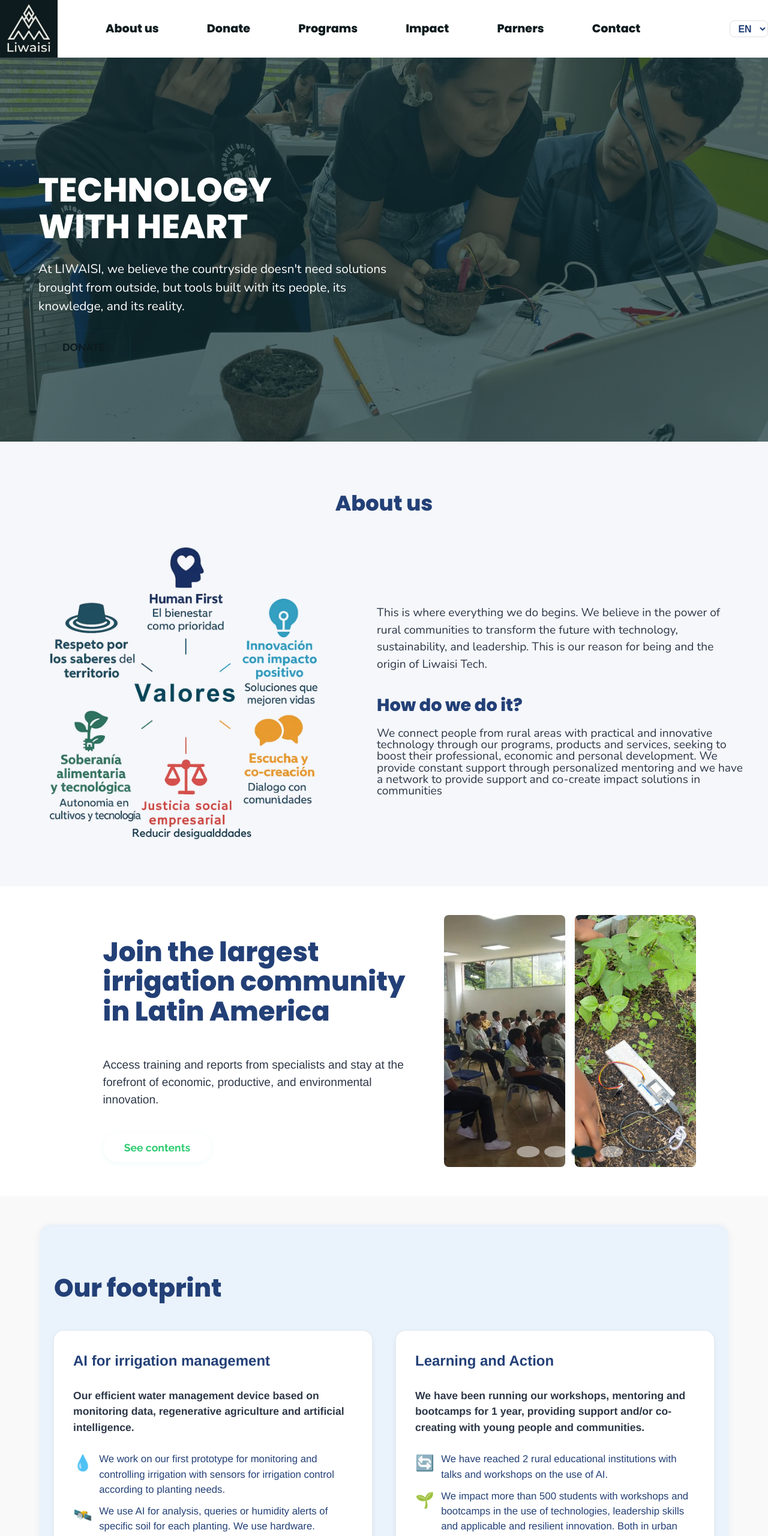
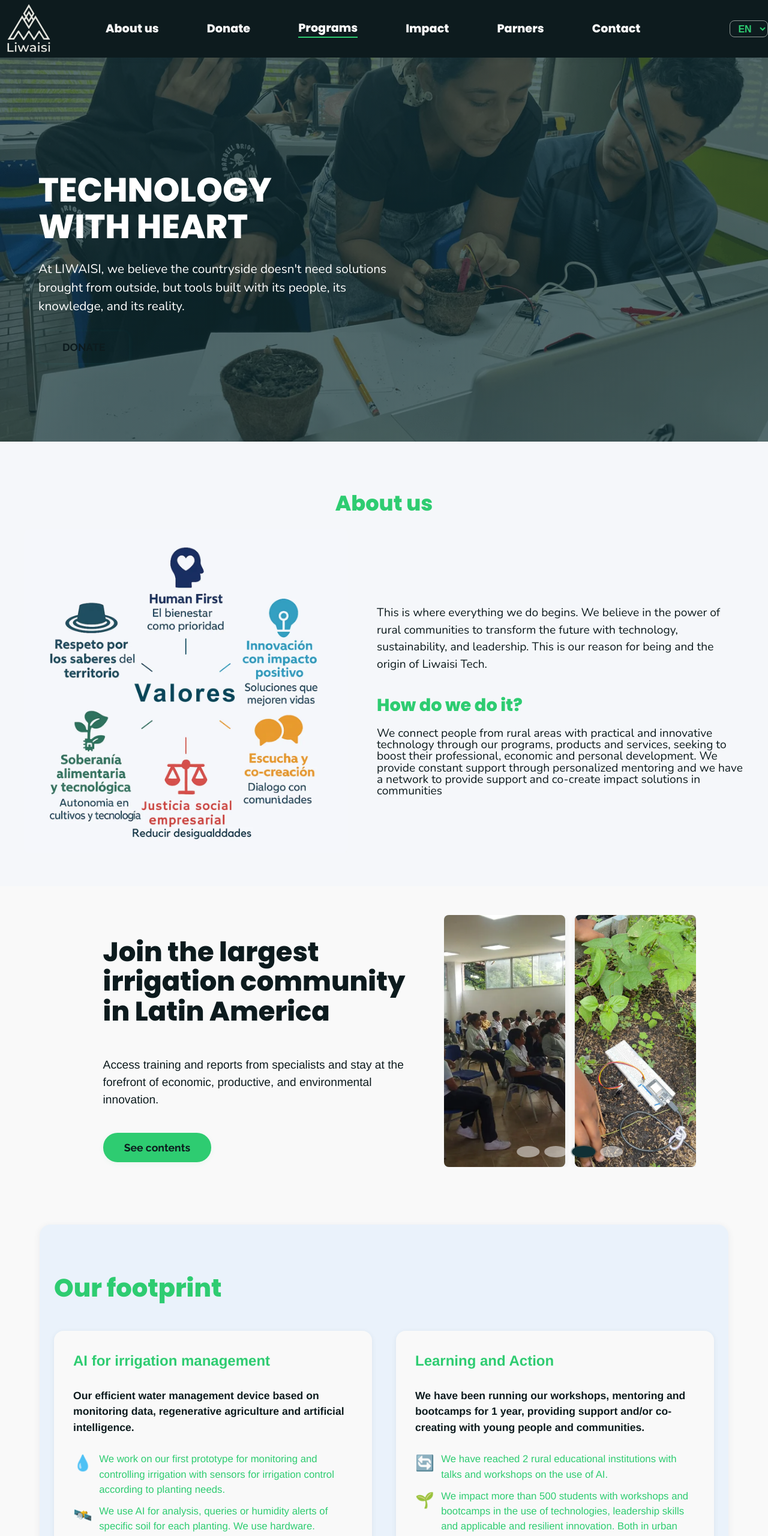
Before and after one commit to liwaisi-tech/liwaisi-tech.github.io, a React (Vite) app: page / in a window 1280 px wide. Shown: the top 2560 px of the page at 60% size. Built offline with nearby package versions, Linux system fonts and the light colour scheme; no server answers.

Commit message:
refactor(brand): migrate CSS to brand palette tokens

```diff
--- a/src/App.css
+++ b/src/App.css
@@ -28,6 +28,7 @@ html, body {
   will-change: filter;
   transition: filter 300ms;
 }
+/* Vite HMR scaffold drop-shadows — not used in production UI */
 .logo:hover {
   filter: drop-shadow(0 0 2em #646cffaa);
 }
--- a/src/components/AboutSection/AboutSection.module.css
+++ b/src/components/AboutSection/AboutSection.module.css
@@ -1,5 +1,6 @@
 .about-section {
   padding: 3rem 0;
+  /* neutral-utility: about section background — very light gray */
   background: #f5f7fa;
 }
 
@@ -30,7 +31,8 @@
   font-family: 'Poppins', Arial, sans-serif;
   font-weight: 800;
   font-size: 2.2rem;
-  color: #234077;
+  /* Q2 resolved: navy #234077 → action-primary */
+  color: var(--color-action-primary);
   margin-bottom: 1rem;
   text-align: center;
 }
@@ -39,7 +41,8 @@
   margin: 1.5rem 0 0 0;
   font-family: 'Nunito', Arial, sans-serif;
   font-size: 1.2rem;
-  color: #2d3748;
+  /* Q2 resolved: #2d3748 → text-primary */
+  color: var(--color-text-primary);
   line-height: 1.5;
 }
 
@@ -47,7 +50,8 @@
   font-family: 'Poppins', Arial, sans-serif;
   font-weight: 700;
   font-size: 1.8rem;
-  color: #234077;
+  /* Q2 resolved: navy #234077 → action-primary */
+  color: var(--color-action-primary);
   margin: 2rem 0 1rem 0;
 }
 
@@ -56,7 +60,8 @@
   margin: 0;
   font-family: 'Nunito', Arial, sans-serif;
   font-size: 1.2rem;
-  color: #2d3748;
+  /* Q2 resolved: #2d3748 → text-primary */
+  color: var(--color-text-primary);
   line-height: 1;
 }
 
--- a/src/components/CommunitySection/CommunitySection.module.css
+++ b/src/components/CommunitySection/CommunitySection.module.css
@@ -5,7 +5,7 @@
     align-items: flex-start;
     gap: 3rem;
     padding: 3rem 2vw 3rem 6vw;
-    background: #fff;
+    background: var(--color-bg-light);
   }
 
   .community-content {
@@ -20,13 +20,15 @@
     font-family: 'Poppins', Arial, sans-serif;
     font-size: 2.8rem;
     font-weight: 800;
-    color: #234077;
+    /* Q2 resolved: navy #234077 → text-primary */
+    color: var(--color-text-primary);
     margin-bottom: 2rem;
     line-height: 1.1;
   }
 
   .community-desc {
-    color: #2d3748;
+    /* Q2 resolved: #2d3748 → text-primary */
+    color: var(--color-text-primary);
     font-size: 1.2rem;
     margin-bottom: 2.5rem;
     line-height: 1.5;
@@ -34,21 +36,22 @@
 
   .community-btn {
     font-family: 'Raleway', Arial, Helvetica, sans-serif;
-    background: var(--color-celeste);
-    color: var(--color-verde-oscuro);
+    /* Q2 resolved: legacy celeste var → action-primary */
+    background: var(--color-action-primary);
+    color: var(--color-text-primary);
     font-weight: bold;
     font-size: 1.1rem;
     border: none;
     border-radius: 24px;
     padding: 0.9rem 2.2rem;
     cursor: pointer;
-    box-shadow: 0 2px 8px rgba(55,195,209,0.08);
+    box-shadow: 0 2px 8px rgba(46,204,113,0.08);
     transition: background 0.2s, color 0.2s;
   }
 
   .community-btn:hover {
-    background: var(--color-verde-agua);
-    color: var(--color-negro);
+    background: var(--color-action-hover);
+    color: var(--color-text-primary);
   }
 
   /* Nuevo contenedor para el slide */
@@ -110,7 +113,8 @@
   }
 
   .indicator-active {
-    background: #103035;
+    /* Q2 resolved: #103035 Verde Tierra → bg-secondary */
+    background: var(--color-bg-secondary);
     box-shadow: 0 0 0 2px rgba(16, 48, 53, 0.3);
   }
 
--- a/src/components/Footer/Footer.module.css
+++ b/src/components/Footer/Footer.module.css
@@ -1,6 +1,7 @@
 .footer {
-  background: #103035;
-  color: #f5f7fa;
+  /* Q1 resolved: footer bg Verde Abismo */
+  background: var(--color-footer-bg);
+  color: var(--color-footer-text);
   padding: 2.5rem 0 1.5rem 0;
   margin-top: 0;
   font-size: 1rem;
@@ -31,26 +32,28 @@
   justify-content: center;
   width: 44px;
   height: 44px;
-  border: 2px solid #f5f7fa;
+  border: 2px solid var(--color-footer-text);
   border-radius: 50%;
   transition: all 0.3s ease;
   text-decoration: none;
 }
 
 .footer-icons a:hover {
-  border-color: #f89c2b;
-  background: rgba(248, 156, 43, 0.1);
+  /* Q2 resolved: #f89c2b → Verde Clorofila hover */
+  border-color: var(--color-action-primary);
+  background: rgba(46, 204, 113, 0.1);
 }
 
 .icon {
   width: 20px;
   height: 20px;
-  color: #f5f7fa;
+  color: var(--color-footer-text);
   transition: color 0.3s ease;
 }
 
 .footer-icons a:hover .icon {
-  color: #f89c2b;
+  /* Q2 resolved: #f89c2b → Verde Clorofila hover */
+  color: var(--color-action-primary);
 }
 .footer-contact {
   margin-top: 0.5rem;
@@ -66,23 +69,24 @@
 .email-icon {
   width: 18px;
   height: 18px;
-  color: #f5f7fa;
+  color: var(--color-footer-text);
 }
 .footer-legal {
   text-align: center;
-  color: #cfd8e3;
+  /* neutral-utility: muted footer text — Gris Tecnico */
+  color: var(--color-footer-muted);
   font-size: 0.98rem;
   margin-bottom: 1.2rem;
 }
 .footer-divider {
   border: none;
-  border-top: 1.5px solid #cfd8e3;
+  border-top: 1.5px solid var(--color-border-subtle);
   margin: 1.2rem 0 1.2rem 0;
   width: 90%;
 }
 .footer-claim {
   text-align: center;
-  color: #f5f7fa;
+  color: var(--color-footer-text);
   font-size: 1.1rem;
   font-weight: bold;
   letter-spacing: 0.5px;
--- a/src/components/ImpactSection/ImpactSection.module.css
+++ b/src/components/ImpactSection/ImpactSection.module.css
@@ -1,5 +1,6 @@
 .impact-section {
     margin-top: 3rem;
+    /* neutral-utility: section bg — very light blue-gray (used for visual section separation) */
     background: #eaf2fb;
     border-radius: 18px;
     padding: 2.5rem 1.5rem;
@@ -13,7 +14,8 @@
     font-family: 'Poppins', Arial, sans-serif;
     font-size: 2.6rem;
     font-weight: 800;
-    color: #234077;
+    /* Q2 resolved: navy #234077 → action-primary (section heading reads as interactive/brand) */
+    color: var(--color-action-primary);
     margin-bottom: 2.5rem;
     text-align: left;
   }
@@ -24,7 +26,7 @@
     justify-content: space-between;
   }
   .impact-card {
-    background: #fff;
+    background: var(--color-bg-light);
     border-radius: 16px;
     box-shadow: 0 2px 8px rgba(44,62,80,0.08);
     padding: 2rem 2rem 1.5rem 2rem;
@@ -39,12 +41,14 @@
   .impact-card-title {
     font-size: 1.5rem;
     font-weight: 700;
-    color: #234077;
+    /* Q2 resolved: navy #234077 → action-primary */
+    color: var(--color-action-primary);
     margin-bottom: 0.5rem;
   }
   .impact-card-desc {
     font-size: 1.1rem;
-    color: #2d3748;
+    /* Q2 resolved: #2d3748 → text-primary */
+    color: var(--color-text-primary);
     margin-bottom: 0.5rem;
   }
   .impact-card-list {
@@ -58,11 +62,13 @@
     gap: 0.7rem;
     margin-bottom: 0.7rem;
     font-size: 1.05rem;
-    color: #234077;
+    /* Q2 resolved: navy #234077 → action-primary */
+    color: var(--color-action-primary);
   }
   .impact-card-icon {
     font-size: 1.6rem;
-    color: #37c3d1;
+    /* Q2 resolved: celeste #37c3d1 → action-primary */
+    color: var(--color-action-primary);
     min-width: 32px;
   }
   @media (max-width: 900px) {
--- a/src/components/Navbar/Navbar.module.css
+++ b/src/components/Navbar/Navbar.module.css
@@ -8,7 +8,8 @@
   right: 0;
   z-index: 100;
   box-shadow: 0 2px 8px rgba(44,62,80,0.07);
-  background: #fff;
+  /* Q1 resolved: dark navbar — Verde Abismo #0D1B1E */
+  background: var(--color-bg-primary);
 }
 .logo {
   display: flex;
@@ -22,7 +23,7 @@
 }
 .navbar nav a {
   margin-left: 2.5rem;
-  color: var(--color-verde-oscuro);
+  color: var(--color-text-inverse);
   text-decoration: none;
   font-size: 1.2rem;
   font-weight: 500;
@@ -30,12 +31,12 @@
   font-family: 'Poppins', Arial, Helvetica, sans-serif;
 }
 .navbar nav a:hover {
-  color: var(--color-celeste);
+  color: var(--color-action-primary);
 }
 .active-link {
-  color: var(--color-celeste);
+  color: var(--color-action-primary);
   font-weight: bold;
-  border-bottom: 2px solid var(--color-celeste);
+  border-bottom: 2px solid var(--color-action-primary);
 }
 .lang-selector {
   margin-left: 1rem;
@@ -43,21 +44,23 @@
   padding: 0.2rem 0.6rem;
   font-weight: 600;
   font-size: 1rem;
-  border: 1px solid #e0e0e0;
-  background: #fff;
-  color: #234077;
+  /* neutral-utility: border — Gris Tecnico */
+  border: 1px solid var(--color-border-subtle);
+  background: var(--color-bg-primary);
+  /* Q2 resolved: navy #234077 → Verde Clorofila for interactive elements */
+  color: var(--color-action-primary);
   outline: none;
   transition: border 0.2s;
 }
 .lang-selector:focus {
-  border: 1.5px solid #37c3d1;
+  border: 1.5px solid var(--color-action-primary);
 }
 .nav-hamburger {
   display: block;
   background: none;
   border: none;
   cursor: pointer;
-  color: var(--color-verde-oscuro);
+  color: var(--color-text-inverse);
   z-index: 101;
   margin-left: auto;
 }
@@ -73,7 +76,7 @@
   height: 100vh;
   width: 80vw;
   max-width: 320px;
-  background: var(--color-fondo);
+  background: var(--color-bg-light);
   box-shadow: -2px 0 16px rgba(16,48,53,0.10);
   display: flex;
   flex-direction: column;
@@ -82,14 +85,14 @@
   z-index: 100;
 }
 .nav-mobile a {
-  color: var(--color-verde-oscuro);
+  color: var(--color-text-primary);
   font-size: 1.3rem;
   font-weight: 600;
   text-decoration: none;
   transition: color 0.2s;
 }
 .nav-mobile a:hover {
-  color: var(--color-celeste);
+  color: var(--color-action-primary);
 }
 @media (max-width: 900px) {
   .navbar {
@@ -175,7 +178,8 @@
   background: none;
   border: none;
   font-size: 2rem;
-  color: #6b7280;
+  /* neutral-utility: modal close icon — Gris Tecnico */
+  color: var(--color-text-secondary);
   cursor: pointer;
   z-index: 1001;
   width: 40px;
@@ -188,6 +192,7 @@
 }
 
 .modal-close:hover {
+  /* neutral-utility: modal close hover bg — very light gray */
   background: #f3f4f6;
-  color: #374151;
+  color: var(--color-text-primary);
 }
--- a/src/components/PartnersSection/PartnersSection.module.css
+++ b/src/components/PartnersSection/PartnersSection.module.css
@@ -1,5 +1,5 @@
 .partners-section {
-  background: #fff;
+  background: var(--color-bg-light);
   padding: 2.5rem 0 3.5rem 0;
   display: flex;
   flex-direction: column;
@@ -7,7 +7,8 @@
   justify-content: center;
 }
 .partners-title {
-  color: #234077;
+  /* Q2 resolved: navy #234077 → text-primary */
+  color: var(--color-text-primary);
   font-size: 2.2rem;
   font-weight: 800;
   margin-bottom: 1.5rem;
@@ -24,7 +25,7 @@
   width: 260px;
   height: 120px;
   object-fit: contain;
-  background: #fff;
+  background: var(--color-bg-light);
   border-radius: 8px;
   box-shadow: 0 2px 8px rgba(44,62,80,0.08);
   transition: transform 0.2s ease, box-shadow 0.2s ease;
@@ -70,21 +71,22 @@
   display: none !important;
 }
 .partners-btn {
-  background: #37c3d1;
-  color: #103035;
+  /* Q2 resolved: celeste #37c3d1 → action-primary; verde-agua #c0efe1 → action-hover */
+  background: var(--color-action-primary);
+  color: var(--color-text-primary);
   font-weight: bold;
   font-size: 1.1rem;
   border: none;
   border-radius: 24px;
   padding: 0.9rem 2.2rem;
   cursor: pointer;
-  box-shadow: 0 2px 8px rgba(55,195,209,0.08);
+  box-shadow: 0 2px 8px rgba(46,204,113,0.08);
   transition: background 0.2s, color 0.2s;
   margin-top: 1.5rem;
 }
 .partners-btn:hover {
-  background: #c0efe1;
-  color: #000000;
+  background: var(--color-action-hover);
+  color: var(--color-text-primary);
 }
 
 /* Modal styles */
@@ -120,7 +122,8 @@
   background: none;
   border: none;
   font-size: 2rem;
-  color: #6b7280;
+  /* neutral-utility: modal close icon — Gris Tecnico */
+  color: var(--color-text-secondary);
   cursor: pointer;
   z-index: 1001;
   width: 40px;
@@ -133,6 +136,7 @@
 }
 
 .modal-close:hover {
+  /* neutral-utility: modal close hover bg — light gray */
   background: #f3f4f6;
-  color: #374151;
+  color: var(--color-text-primary);
 }
```
Also changed, not shown: src/components/ContactForm/ContactForm.module.css (+20 -9 lines).
